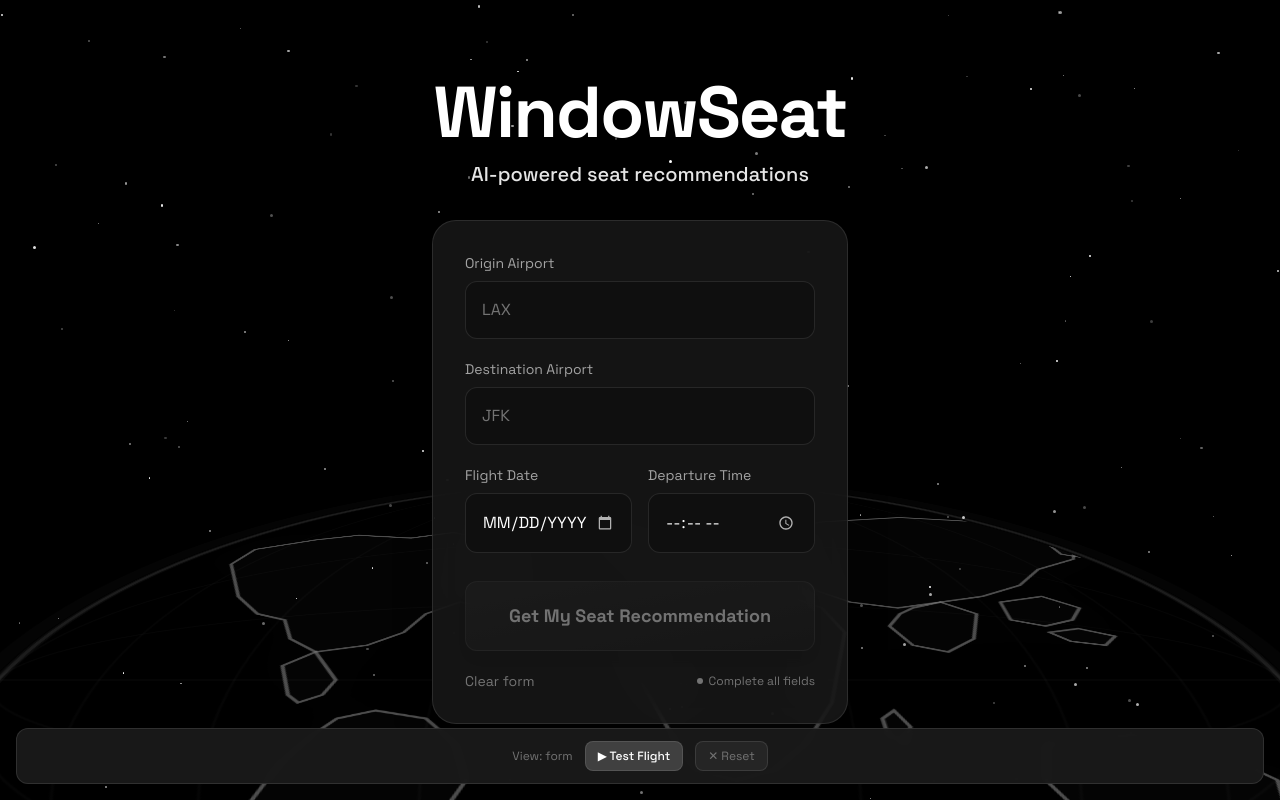
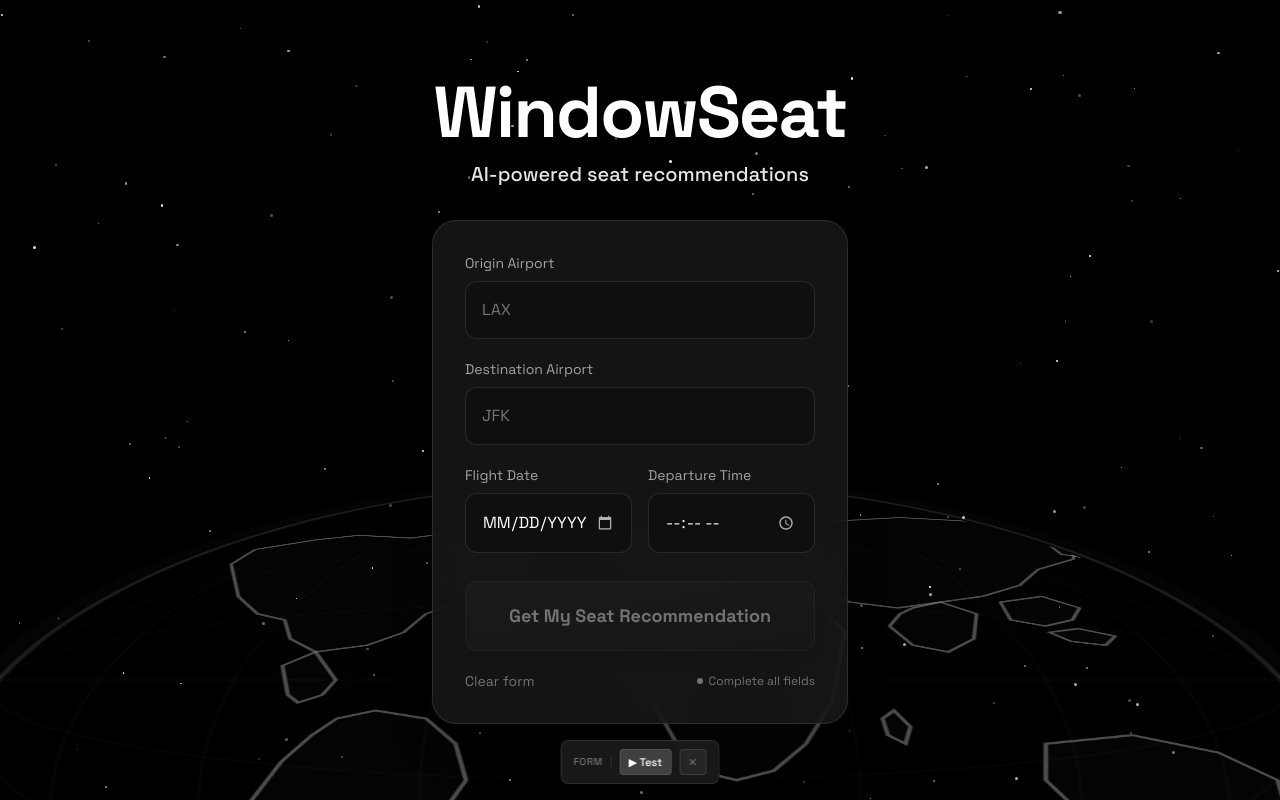
Before and after one commit to sachin-panayil/WindowSeat, a React (Vite) app in the folder client/: page / in a window 1280 px wide. Built offline with nearby package versions, Linux system fonts and the light colour scheme.

Commit message:
cleaning up code

```diff
--- a/client/src/components/background/index.ts
+++ b/client/src/components/background/index.ts
@@ -1,3 +1,2 @@
 export { default as Stars } from './Stars';
-export { default as FlyingPlanes } from './FlyingPlanes';
 export { default as EarthOutline } from './EarthOutline';
--- /dev/null
+++ b/client/src/components/debug/DebugBar.tsx
@@ -0,0 +1,77 @@
+import React, { useCallback } from 'react';
+import type { FlightSearchParams, FlightRecommendation } from '../../../../shared/types/flight.types';
+
+const MOCK_SEARCH_PARAMS: FlightSearchParams = {
+  origin: 'LAX',
+  destination: 'JFK',
+  date: '2026-02-15',
+  departureTime: '10:30',
+};
+
+const MOCK_RECOMMENDATION: FlightRecommendation = {
+  flight: {
+    route: 'LAX → JFK',
+    origin: 'LAX',
+    destination: 'JFK',
+    originCity: 'Los Angeles',
+    destinationCity: 'New York',
+    departureTime: '10:30',
+    date: '2026-02-15',
+    distanceMiles: 2475,
+    durationMinutes: 297,
+  },
+  recommendation: {
+    recommendedSeat: 'left',
+    confidence: 8,
+    reasoning:
+      "On your flight from LAX to JFK, the left side offers a remarkable array of scenic views. Shortly after takeoff, you'll glide over the stunning Sierra Nevada range, though partly obscured by clouds. As you continue, around 1 hour into the flight, the majestic Rocky Mountains will come into view with only 7% cloud cover, providing a clear perspective. You'll also catch views of Pikes Peak and the dramatic landscapes of Death Valley. Approaching New York, the Catskill Mountains will be visible. With no sun glare on the left side, you'll enjoy uninterrupted views throughout the flight.",
+    landmarks: [
+      { name: 'Pikes Peak', side: 'left', distanceFromOrigin: 820, estimatedTime: '2026-02-15T19:08:00.000Z', cloudCover: 7 },
+      { name: 'Death Valley', side: 'left', distanceFromOrigin: 195, estimatedTime: '2026-02-15T17:53:24.000Z', cloudCover: 100 },
+      { name: 'Rocky Mountains (Colorado)', side: 'left', distanceFromOrigin: 850, estimatedTime: '2026-02-15T19:11:36.000Z', cloudCover: 7 },
+      { name: 'Sierra Nevada (South)', side: 'left', distanceFromOrigin: 180, estimatedTime: '2026-02-15T17:51:36.000Z', cloudCover: 45 },
+      { name: 'Catskill Mountains', side: 'left', distanceFromOrigin: 2280, estimatedTime: '2026-02-15T22:02:24.000Z', cloudCover: 92 },
+      { name: 'Sangre de Cristo Mountains', side: 'left', distanceFromOrigin: 760, estimatedTime: '2026-02-15T19:01:12.000Z', cloudCover: 12 },
+      { name: 'San Juan Mountains', side: 'left', distanceFromOrigin: 700, estimatedTime: '2026-02-15T18:54:00.000Z', cloudCover: 15 },
+      { name: 'Appalachian Blue Ridge', side: 'left', distanceFromOrigin: 2100, estimatedTime: '2026-02-15T21:40:48.000Z', cloudCover: 68 },
+    ],
+    weatherConfidence: 'high',
+  },
+};
+
+interface DebugBarProps {
+  view: 'form' | 'results';
+  onInjectTest: (params: FlightSearchParams, recommendation: FlightRecommendation) => void;
+  onReset: () => void;
+}
+
+const DebugBar: React.FC<DebugBarProps> = ({ view, onInjectTest, onReset }) => {
+  if (import.meta.env.PROD) return null;
+
+  const handleTest = useCallback(() => {
+    onInjectTest(MOCK_SEARCH_PARAMS, MOCK_RECOMMENDATION);
+  }, [onInjectTest]);
+
+  return (
+    <div className="fixed bottom-4 left-1/2 -translate-x-1/2 z-50 bg-space-900/95 backdrop-blur-sm border border-white/10 rounded-lg px-3 py-2 flex items-center space-x-2">
+      <span className="text-text-muted text-[10px] font-display font-medium uppercase tracking-wider">
+        {view}
+      </span>
+      <div className="w-px h-3 bg-white/10" />
+      <button
+        onClick={handleTest}
+        className="px-2 py-1 bg-space-700 hover:bg-space-600 border border-white/10 rounded text-white text-[11px] font-display font-medium transition-colors"
+      >
+        ▶ Test
+      </button>
+      <button
+        onClick={onReset}
+        className="px-2 py-1 bg-space-800 hover:bg-space-700 border border-white/10 rounded text-text-muted text-[11px] font-display transition-colors"
+      >
+        ✕
+      </button>
+    </div>
+  );
+};
+
+export default DebugBar;
--- a/client/src/components/forms/FlightSearchForm.tsx
+++ b/client/src/components/forms/FlightSearchForm.tsx
@@ -57,7 +57,6 @@ const FlightSearchForm: React.FC<FlightSearchFormProps> = ({
     return true;
   };
 
-  // Dynamic input class based on field state
   const inputClass = (fieldName: keyof FlightSearchFormData) => {
     const base = 'input-dark uppercase';
     if (errors[fieldName]) return `${base} input-dark--error`;
--- a/client/src/pages/SearchPage.tsx
+++ b/client/src/pages/SearchPage.tsx
@@ -5,61 +5,15 @@ import FlightRecommendation from '../components/results/FlightRecommendation';
 import SearchStatus from '../components/results/SearchStatus';
 import Stars from '../components/background/Stars';
 import EarthOutline from '../components/background/EarthOutline';
+import DebugBar from '../components/debug/DebugBar';
 import { useFlightRecommendation } from '../hooks/useFlightRecommendation';
 import type { FlightSearchParams, FlightRecommendation as FlightRecType } from '../../../shared/types/flight.types';
 
-// ============================================
-// MOCK DATA — remove before production
-// ============================================
-const MOCK_SEARCH_PARAMS: FlightSearchParams = {
-  origin: 'LAX',
-  destination: 'JFK',
-  date: '2026-02-15',
-  departureTime: '10:30',
-};
+const TRANSITION = { duration: 1.2, ease: [0.4, 0, 0.2, 1] as const };
 
-const MOCK_RECOMMENDATION: FlightRecType = {
-  flight: {
-    route: 'LAX → JFK',
-    origin: 'LAX',
-    destination: 'JFK',
-    originCity: 'Los Angeles',
-    destinationCity: 'New York',
-    departureTime: '10:30',
-    date: '2026-02-15',
-    distanceMiles: 2475,
-    durationMinutes: 297,
-  },
-  recommendation: {
-    recommendedSeat: 'left',
-    confidence: 8,
-    reasoning:
-      "On your flight from LAX to JFK, the left side offers a remarkable array of scenic views. Shortly after takeoff, you'll glide over the stunning Sierra Nevada range, though partly obscured by clouds. As you continue, around 1 hour into the flight, the majestic Rocky Mountains will come into view with only 7% cloud cover, providing a clear perspective. You'll also catch views of Pikes Peak and the dramatic landscapes of Death Valley. Approaching New York, the Catskill Mountains will be visible. With no sun glare on the left side, you'll enjoy uninterrupted views throughout the flight.",
-    landmarks: [
-      { name: 'Pikes Peak', side: 'left', distanceFromOrigin: 820, estimatedTime: '2026-02-15T19:08:00.000Z', cloudCover: 7 },
-      { name: 'Death Valley', side: 'left', distanceFromOrigin: 195, estimatedTime: '2026-02-15T17:53:24.000Z', cloudCover: 100 },
-      { name: 'Rocky Mountains (Colorado)', side: 'left', distanceFromOrigin: 850, estimatedTime: '2026-02-15T19:11:36.000Z', cloudCover: 7 },
-      { name: 'Sierra Nevada (South)', side: 'left', distanceFromOrigin: 180, estimatedTime: '2026-02-15T17:51:36.000Z', cloudCover: 45 },
-      { name: 'Catskill Mountains', side: 'left', distanceFromOrigin: 2280, estimatedTime: '2026-02-15T22:02:24.000Z', cloudCover: 92 },
-      { name: 'Sangre de Cristo Mountains', side: 'left', distanceFromOrigin: 760, estimatedTime: '2026-02-15T19:01:12.000Z', cloudCover: 12 },
-      { name: 'San Juan Mountains', side: 'left', distanceFromOrigin: 700, estimatedTime: '2026-02-15T18:54:00.000Z', cloudCover: 15 },
-      { name: 'Appalachian Blue Ridge', side: 'left', distanceFromOrigin: 2100, estimatedTime: '2026-02-15T21:40:48.000Z', cloudCover: 68 },
-    ],
-    weatherConfidence: 'high',
-  },
-};
-
-// Animation duration for the transition
-const TRANSITION = { duration: 1.2, ease: [0.4, 0, 0.2, 1] };
-
-// ============================================
-// PAGE COMPONENT
-// ============================================
 const SearchPage: React.FC = () => {
-  // View state: 'form' or 'results'
   const [view, setView] = useState<'form' | 'results'>('form');
 
-  // Real hook for actual API calls
   const {
     recommendation: realRecommendation,
     isLoading: realLoading,
@@ -69,112 +23,69 @@ const SearchPage: React.FC = () => {
     searchParams: realSearchParams,
   } = useFlightRecommendation();
 
-  // Test mode state
-  const [testMode, setTestMode] = useState(false);
-  const [testSearchParams, setTestSearchParams] = useState<FlightSearchParams | null>(null);
-  const [testRecommendation, setTestRecommendation] = useState<FlightRecType | null>(null);
-  const [testLoading, setTestLoading] = useState(false);
+  const [testData, setTestData] = useState<{
+    params: FlightSearchParams;
+    recommendation: FlightRecType | null;
+    loading: boolean;
+  } | null>(null);
 
-  // Merge real + test state
-  const searchParams = testMode ? testSearchParams : realSearchParams;
-  const recommendation = testMode ? testRecommendation : realRecommendation;
-  const isLoading = testMode ? testLoading : realLoading;
-  const error = testMode ? null : realError;
-
+  const isTestMode = testData !== null;
+  const searchParams = isTestMode ? testData.params : realSearchParams;
+  const recommendation = isTestMode ? testData.recommendation : realRecommendation;
+  const isLoading = isTestMode ? testData.loading : realLoading;
+  const error = isTestMode ? null : (realError as Error | null);
   const showResults = view === 'results';
 
-  // Handle real search
   const handleSearch = useCallback(
     (params: FlightSearchParams) => {
-      setTestMode(false);
+      setTestData(null);
       searchFlight(params);
       setView('results');
     },
     [searchFlight]
   );
 
-  // Handle test flight
-  const handleTestFlight = useCallback(() => {
-    setTestMode(true);
-    setTestLoading(true);
-    setTestRecommendation(null);
-    setTestSearchParams(MOCK_SEARCH_PARAMS);
-    setView('results');
+  const handleInjectTest = useCallback(
+    (params: FlightSearchParams, rec: FlightRecType) => {
+      setTestData({ params, recommendation: null, loading: true });
+      setView('results');
+      setTimeout(() => {
+        setTestData({ params, recommendation: rec, loading: false });
+      }, 1500);
+    },
+    []
+  );
 
-    setTimeout(() => {
-      setTestRecommendation(MOCK_RECOMMENDATION);
-      setTestLoading(false);
-    }, 1500);
-  }, []);
-
-  // Handle clear → back to form
   const handleClear = useCallback(() => {
     setView('form');
-    // Delay clearing data so it doesn't vanish mid-animation
     setTimeout(() => {
-      if (testMode) {
-        setTestSearchParams(null);
-        setTestRecommendation(null);
-        setTestLoading(false);
-        setTestMode(false);
-      } else {
-        realClearSearch();
-      }
+      setTestData(null);
+      realClearSearch();
     }, 600);
-  }, [testMode, realClearSearch]);
+  }, [realClearSearch]);
 
   return (
     <div className="relative h-screen bg-space-black overflow-hidden">
-      {/* ============================================
-          DEBUG TOOLBAR — remove before production
-          ============================================ */}
-      <div className="fixed bottom-4 left-4 right-4 z-50 bg-space-900/95 backdrop-blur-sm border border-white/10 rounded-xl px-4 py-3 flex items-center justify-center space-x-3">
-        <span className="text-text-muted text-xs font-display whitespace-nowrap">
-          View: {view}
-        </span>
-        <button
-          onClick={handleTestFlight}
-          className="px-3 py-1.5 bg-space-700 hover:bg-space-600 border border-white/10 rounded-lg text-white text-xs font-display font-medium transition-colors whitespace-nowrap"
-        >
-          ▶ Test Flight
-        </button>
-        <button
-          onClick={handleClear}
-          className="px-3 py-1.5 bg-space-800 hover:bg-space-700 border border-white/10 rounded-lg text-text-muted text-xs font-display transition-colors whitespace-nowrap"
-        >
-          ✕ Reset
-        </button>
-      </div>
-
-      {/* Fixed background */}
+      <DebugBar view={view} onInjectTest={handleInjectTest} onReset={handleClear} />
       <Stars count={150} />
 
-      {/* Full-screen viewport */}
       <div className="relative h-screen flex items-center justify-center overflow-hidden">
-
-        {/* Earth — animates between form and results positions */}
+        {/* Earth */}
         <motion.div
           className="absolute inset-0 flex items-center justify-center"
-          initial={{
-            rotateX: 75,
-            y: '35%',
-            scale: 1.3,
-          }}
+          initial={{ rotateX: 75, y: '35%', scale: 1.3 }}
           animate={{
             rotateX: showResults ? 0 : 75,
             y: showResults ? '0%' : '35%',
             scale: showResults ? 1.15 : 1.3,
           }}
           transition={TRANSITION}
-          style={{
-            transformPerspective: 1200,
-            transformStyle: 'preserve-3d',
-          }}
+          style={{ transformPerspective: 1200, transformStyle: 'preserve-3d' }}
         >
           <EarthOutline className="opacity-50 w-[130vmin] h-[130vmin]" />
         </motion.div>
 
-        {/* ---- FORM LAYER ---- */}
+        {/* Form */}
         <AnimatePresence mode="wait">
           {!showResults && (
             <motion.div
@@ -185,7 +96,6 @@ const SearchPage: React.FC = () => {
               exit={{ opacity: 0, y: -60 }}
               transition={{ duration: 0.6, ease: [0.4, 0, 0.2, 1] }}
             >
-              {/* Title */}
               <div className="text-center mb-8">
                 <h1 className="font-display font-bold text-6xl sm:text-7xl text-white tracking-tight mb-3">
                   WindowSeat
@@ -194,19 +104,14 @@ const SearchPage: React.FC = () => {
                   AI-powered seat recommendations
                 </p>
               </div>
-
-              {/* Form Card */}
               <div className="glass-card p-8">
-                <FlightSearchForm
-                  onSearch={handleSearch}
-                  isLoading={isLoading}
-                />
+                <FlightSearchForm onSearch={handleSearch} isLoading={isLoading} />
               </div>
             </motion.div>
           )}
         </AnimatePresence>
 
-        {/* ---- RESULTS LAYER ---- */}
+        {/* Results */}
         <AnimatePresence mode="wait">
           {showResults && (
             <motion.div
@@ -220,10 +125,7 @@ const SearchPage: React.FC = () => {
               <div className="w-full max-w-3xl">
                 {searchParams && (
                   <>
-                    <SearchStatus
-                      searchParams={searchParams}
-                      onClearSearch={handleClear}
-                    />
+                    <SearchStatus searchParams={searchParams} onClearSearch={handleClear} />
                     <div className="mt-6 results-card">
                       <FlightRecommendation
                         recommendation={recommendation}
```
Also changed, not shown: client/src/components/background/EarthOutline.tsx (+6 -13 lines), client/src/components/results/FlightRecommendation.tsx (+0 -14 lines).
